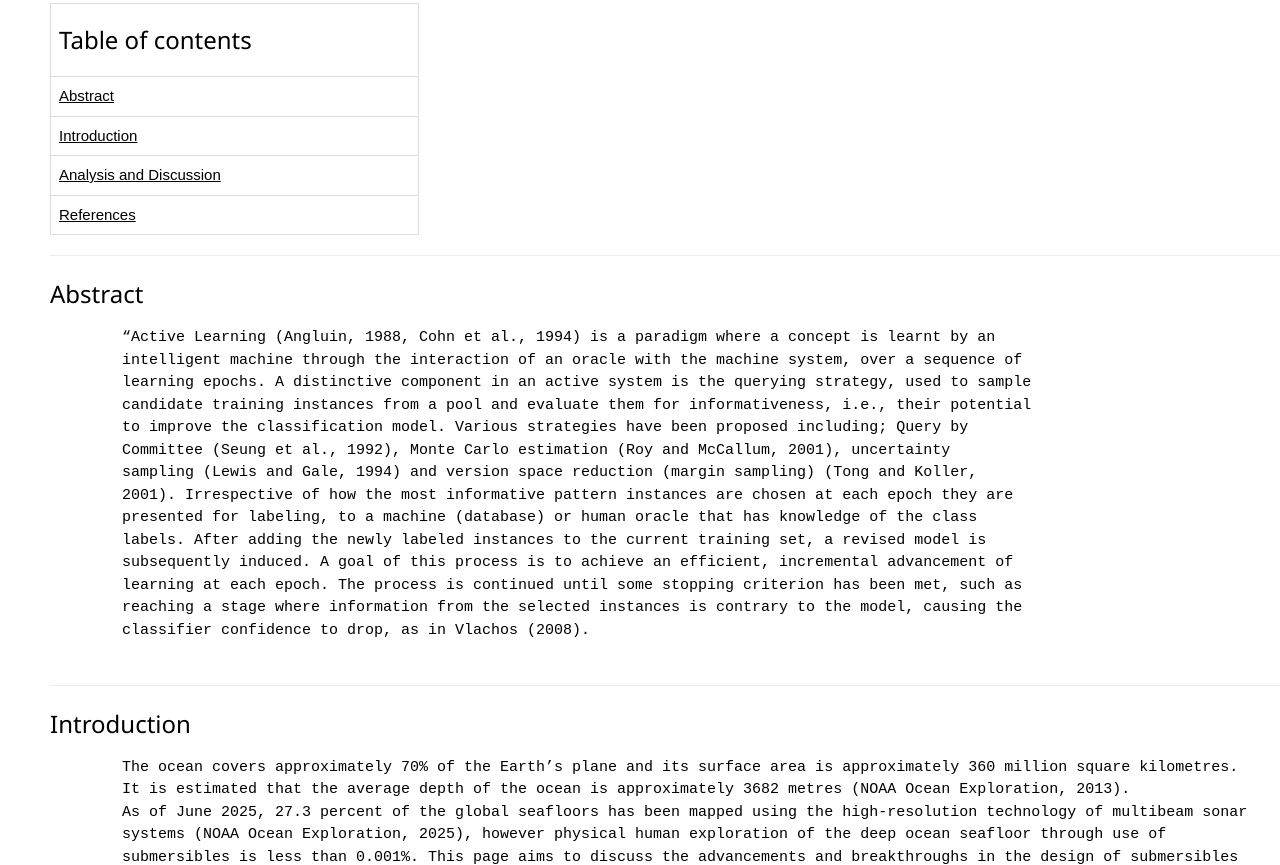
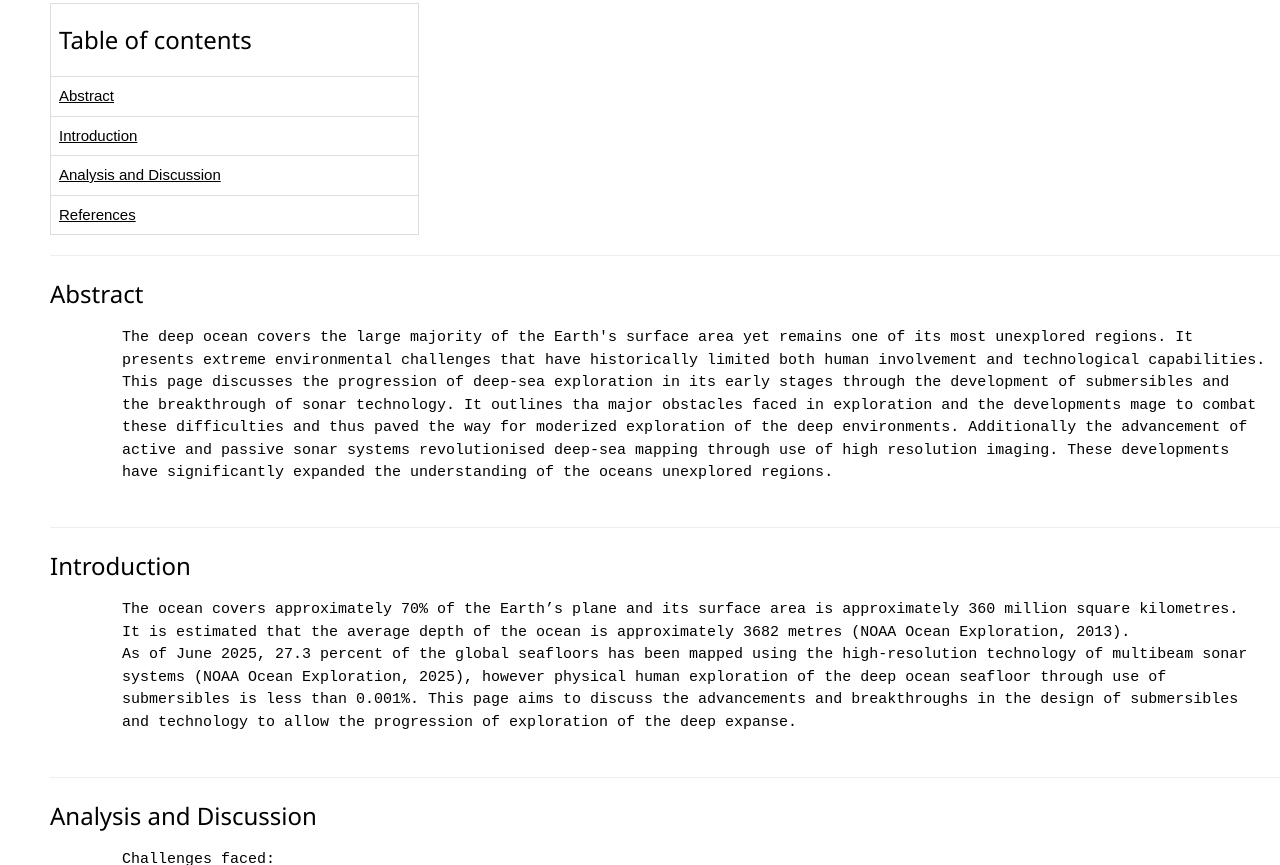
Before and after one commit to FEPSFY6916181/FY6916181, a plain HTML site: page index.html in a window 1280 px wide. Shown: the part 543-1408 px from the top of the page. Drawn offline with nearby package versions, Linux system fonts and the light colour scheme.

Commit message:
Update index.html

```diff
--- a/index.html
+++ b/index.html
@@ -75,20 +75,13 @@
       <h3 id="Abstract">Abstract</h3>
       <p class="ex1">
       <pre>
-        “Active Learning (Angluin, 1988, Cohn et al., 1994) is a paradigm where a concept is learnt by an
-        intelligent machine through the interaction of an oracle with the machine system, over a sequence of
-        learning epochs. A distinctive component in an active system is the querying strategy, used to sample
-        candidate training instances from a pool and evaluate them for informativeness, i.e., their potential
-        to improve the classification model. Various strategies have been proposed including; Query by
-        Committee (Seung et al., 1992), Monte Carlo estimation (Roy and McCallum, 2001), uncertainty
-        sampling (Lewis and Gale, 1994) and version space reduction (margin sampling) (Tong and Koller,
-        2001). Irrespective of how the most informative pattern instances are chosen at each epoch they are
-        presented for labeling, to a machine (database) or human oracle that has knowledge of the class
-        labels. After adding the newly labeled instances to the current training set, a revised model is
-        subsequently induced. A goal of this process is to achieve an efficient, incremental advancement of
-        learning at each epoch. The process is continued until some stopping criterion has been met, such as
-        reaching a stage where information from the selected instances is contrary to the model, causing the
-        classifier confidence to drop, as in Vlachos (2008).
+        The deep ocean covers the large majority of the Earth's surface area yet remains one of its most unexplored regions. It
+        presents extreme environmental challenges that have historically limited both human involvement and technological capabilities.
+        This page discusses the progression of deep-sea exploration in its early stages through the development of submersibles and
+        the breakthrough of sonar technology. It outlines tha major obstacles faced in exploration and the developments mage to combat
+        these difficulties and thus paved the way for moderized exploration of the deep environments. Additionally the advancement of
+        active and passive sonar systems revolutionised deep-sea mapping through use of high resolution imaging. These developments
+        have significantly expanded the understanding of the oceans unexplored regions.
       </pre>
       </p>
 
```
